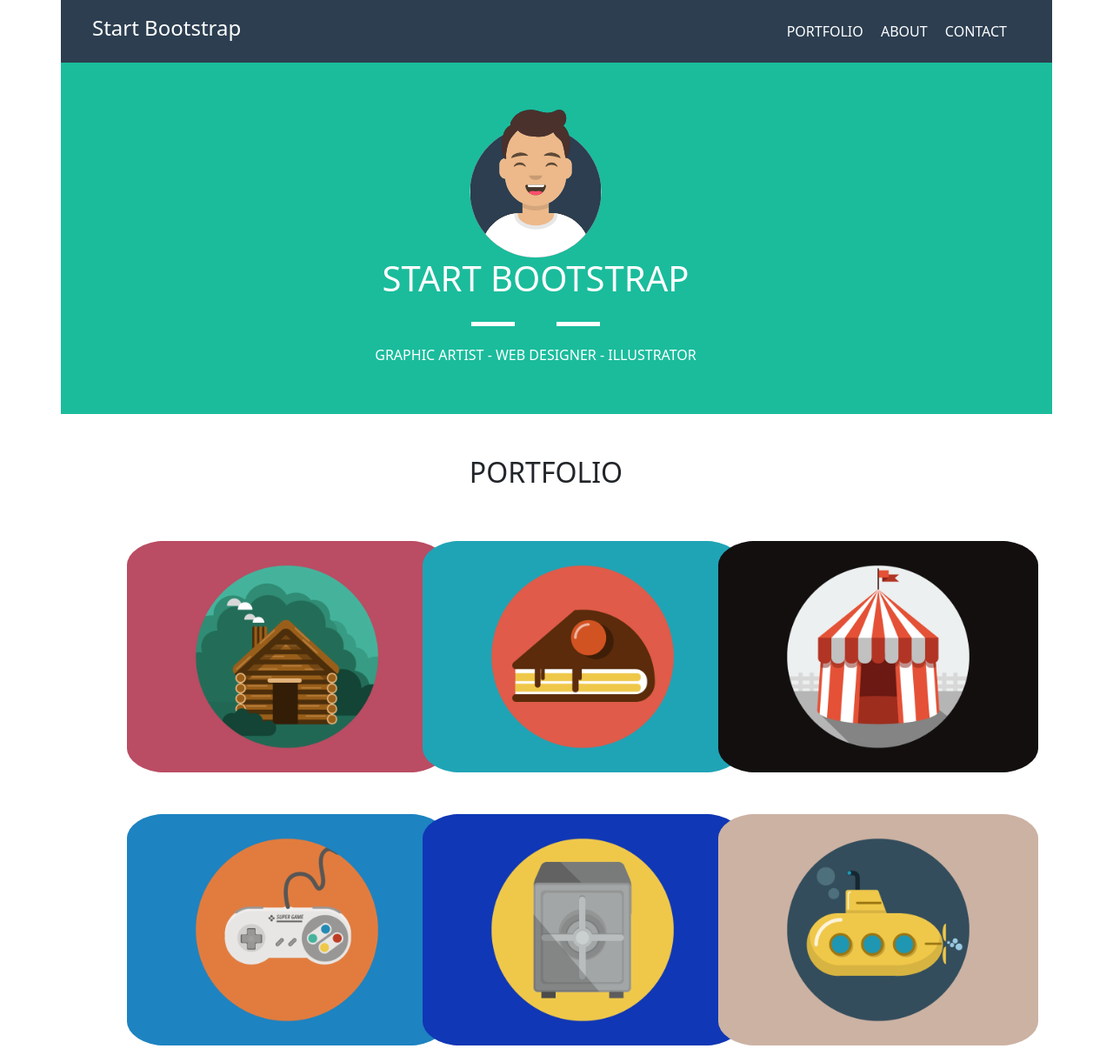
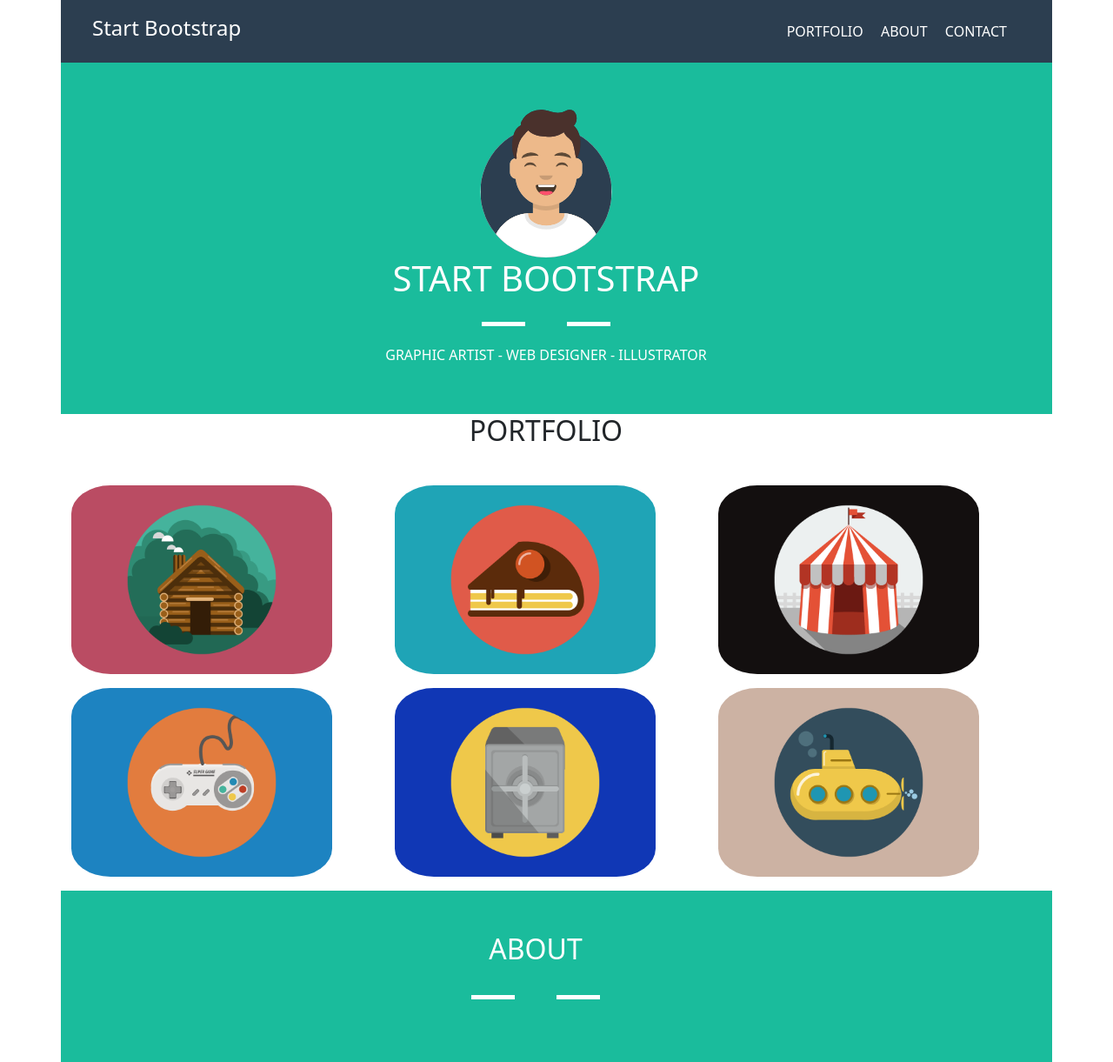
Before and after one commit to michelecamera1995/HTML-CSS-BOOTSTRAP-progetto-Freelancer, a plain HTML site: page index.html in a window 1280 px wide. Shown: the top 1221 px of the page at 87% size. Drawn offline with nearby package versions, Linux system fonts and the light colour scheme.

```diff
--- a/css/style.css
+++ b/css/style.css
@@ -72,8 +72,7 @@ nav ul li a{
   }
 
 .sectiontwo img{
-    width: 400px;
-    padding: 5%;
+    width: 300px;
     border-radius: 15%;
 }
 
--- a/index.html
+++ b/index.html
@@ -34,39 +34,41 @@
         <!-- Section 1-->
 
         <section class="sectionone row p-5">
-            <div class="row ">
-                    <div class="col-12 row  justify-content-center"><img src="img/avatar.svg" alt=""></div>
-                    <h1 class="col-12 row  justify-content-center">START BOOTSTRAP</h1>
-                    <div class="col-12 row  justify-content-center"><i class="star bi bi-star-fill"></i></div>
-                    <div class="col-12 row  justify-content-center p-2">GRAPHIC ARTIST - WEB DESIGNER - ILLUSTRATOR</div>
+            <div class="row">
+                <div class="col-12">
+                    <div class="row  justify-content-center"><img src="img/avatar.svg" alt=""></div>
+                    <h1 class="row  justify-content-center">START BOOTSTRAP</h1>
+                    <div class="row  justify-content-center"><i class="star bi bi-star-fill"></i></div>
+                    <div class="row  justify-content-center p-2">GRAPHIC ARTIST - WEB DESIGNER - ILLUSTRATOR</div>
+                </div>
             </div>
         </section>
 
         <!-- End section 1-->
          <!-- Section 2-->
 
-         <section class="sectiontwo row p-5">
+         <section class="sectiontwo row ">
              <div class="container-lg">
                 <div class="row">
                     <h2 class="row justify-content-center">PORTFOLIO</h2>
-                    <div class="col-12 row justify-content-center"><i class="star bi bi-star-fill"></i></div>
-                    <div class="col-12 row justify-content-between">
-                        <figure class="figure col-4">
+                    <div class="col-12 row justify-content-center "><i class="star bi bi-star-fill"></i></div>
+                    <div class="col-12 row justify-content-around">
+                        <figure class="figure col-12 col-md-6 col-lg-4">
                             <img class=".img-fluid" src="img/cabin.png" alt="">
                         </figure>
-                        <figure class="figure col-4">
+                        <figure class="figure col-12 col-md-6 col-lg-4">
                             <img class=".img-fluid" src="img/cake.png" alt="">
                         </figure>
-                        <figure class="figure col-4">
+                        <figure class="figure col-12 col-md-6 col-lg-4">
                             <img class=".img-fluid" src="img/circus.png" alt="">
                         </figure>
-                        <figure class="figure col-4">
+                        <figure class="figure col-12 col-md-6 col-lg-4">
                             <img class=".img-fluid" src="img/game.png" alt="">
                         </figure>
-                        <figure class="figure col-4">
+                        <figure class="figure col-12 col-md-6 col-lg-4">
                             <img class=".img-fluid" src="img/safe.png" alt="">
                         </figure>
-                        <figure class="figure col-4">
+                        <figure class="figure col-12 col-md-6 col-lg-4">
                             <img class=".img-fluid" src="img/submarine.png" alt="">
                         </figure>
                     </div>
```
